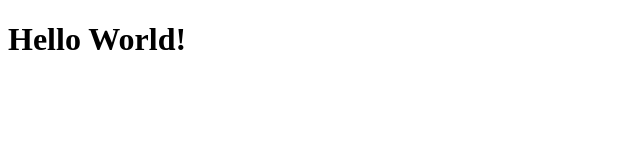
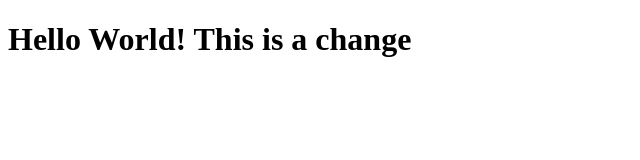
Before and after one commit to mchlzj/git_practice, a plain HTML site: page index.html in a window 1280 px wide. Shown: the whole page, without its empty margins (0-640 px from the left). Drawn offline with Linux system fonts and the light colour scheme.

Commit message:
second commit

```diff
--- a/index.html
+++ b/index.html
@@ -6,6 +6,6 @@
     <title>Document</title>
 </head>
 <body>
-    <h1>Hello World!</h1>
+    <h1>Hello World! This is a change</h1>
 </body>
 </html>
```
